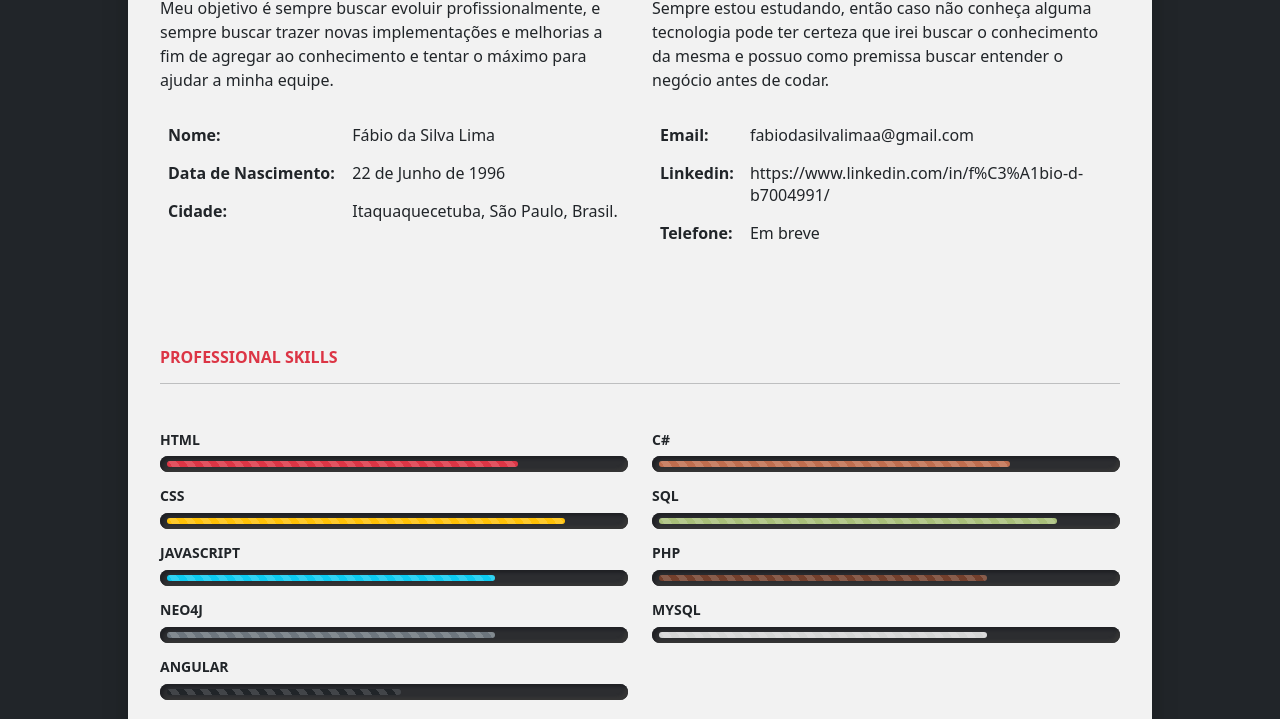
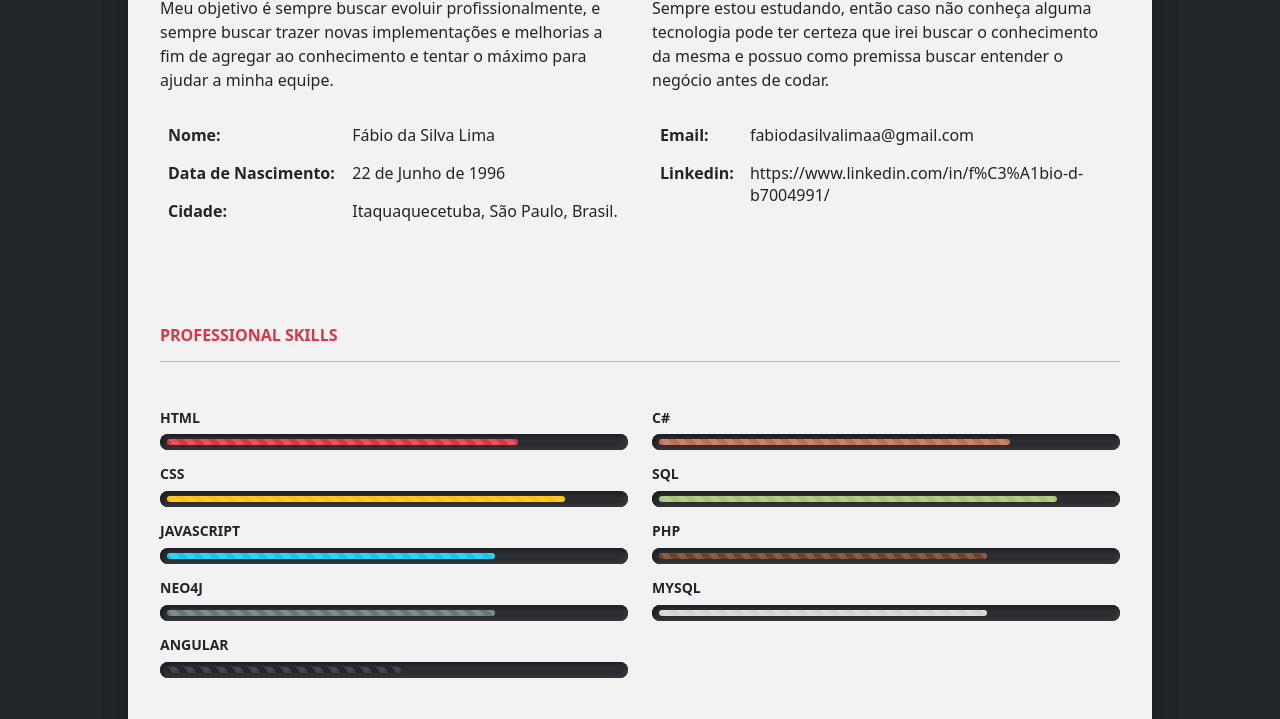
Before and after one commit to Gigadeath/curriculumfabio, a plain HTML site: page index.html in a window 1280 px wide. Shown: the part 323-1042 px from the top of the page. Drawn offline with nearby package versions, Linux system fonts and the light colour scheme.

Commit message:
remoção telefone

```diff
--- a/index.html
+++ b/index.html
@@ -125,10 +125,6 @@
                   <tr>
                     <th scope="row">Linkedin:</th>
                     <td>https://www.linkedin.com/in/f%C3%A1bio-d-b7004991/</td>
-                  </tr>
-                  <tr>
-                    <th scope="row">Telefone:</th>
-                    <td colspan="2">Em breve</td>
                   </tr>
                 </tbody>
               </table>
```
